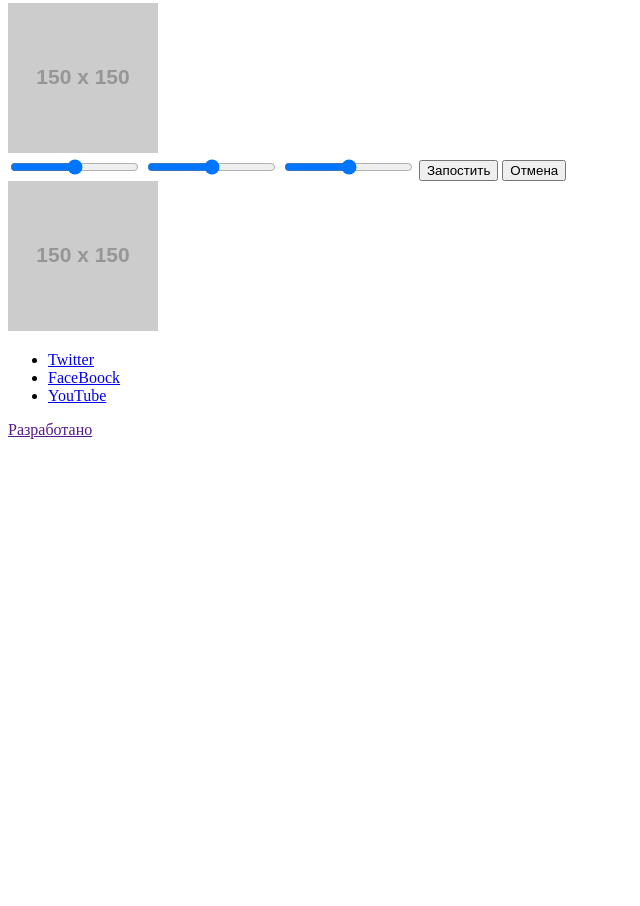
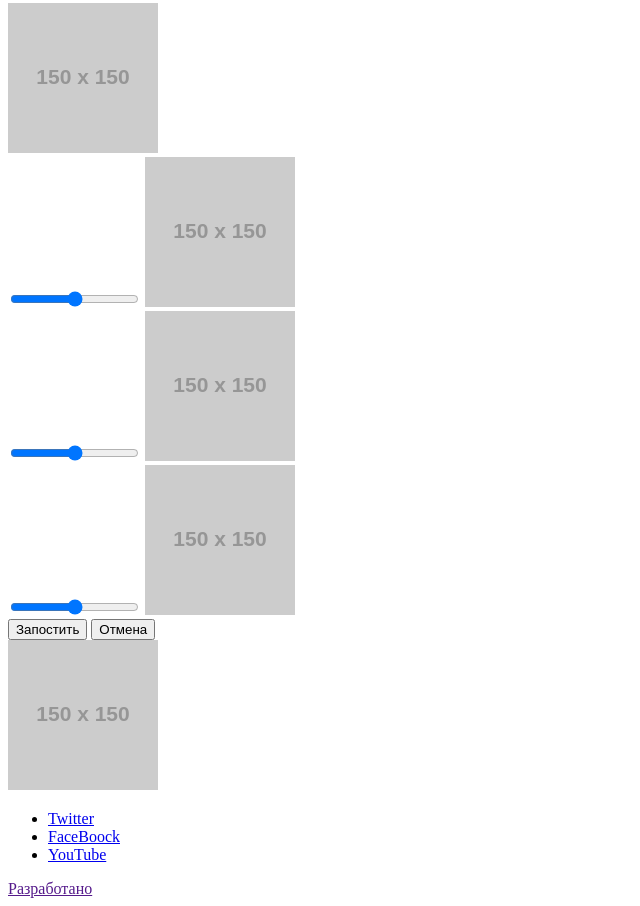
Before and after one commit to Donny-squirtle/913919-pink-21, a website: page source/catalog.html in a window 1280 px wide. Shown: the part 2680-3586 px from the top of the page, without its empty margins (0-640 px from the left). Before the commit the page ends 3127 px from the top, so only its background shows below. Drawn offline with Linux system fonts and the light colour scheme; placeholder pictures from the web are drawn by us.

Commit message:
Ещё правки

```diff
--- a/source/catalog.html
+++ b/source/catalog.html
@@ -157,9 +157,19 @@
             <div class="photo-editor__container">
                 <img class="photo-editor__img" src="https://via.placeholder.com/150x150" alt="фотографии пользователей">
                 <form method="post" class="photo-editor__create">
-                    <input class="photo-editor__cut" type="range">
-                    <input class="photo-editor__color" type="range">
-                    <input class="photo-editor__contrast" type="range">
+                    <div class="photo-editor__create-item">
+                        <input class="photo-editor__cut" type="range">
+                        <img class="photo-editor__cut-img" src="https://via.placeholder.com/150x150" alt="cut">
+                    </div>
+                    <div class="photo-editor__create-item">
+                        <input class="photo-editor__color" type="range">
+                        <img class="photo-editor__color-img" src="https://via.placeholder.com/150x150" alt="color">
+                    </div>
+                    <div class="photo-editor__create-item">
+                        <input class="photo-editor__contrast" type="range">
+                        <img class="photo-editor__contrast-img" src="https://via.placeholder.com/150x150"
+                            alt="contrast">
+                    </div>
                     <button class="photo-editor__button" type="submit">Запостить</button>
                     <button class="photo-editor__button photo-editor__button--disable" type="reset">Отмена</button>
                 </form>
```
